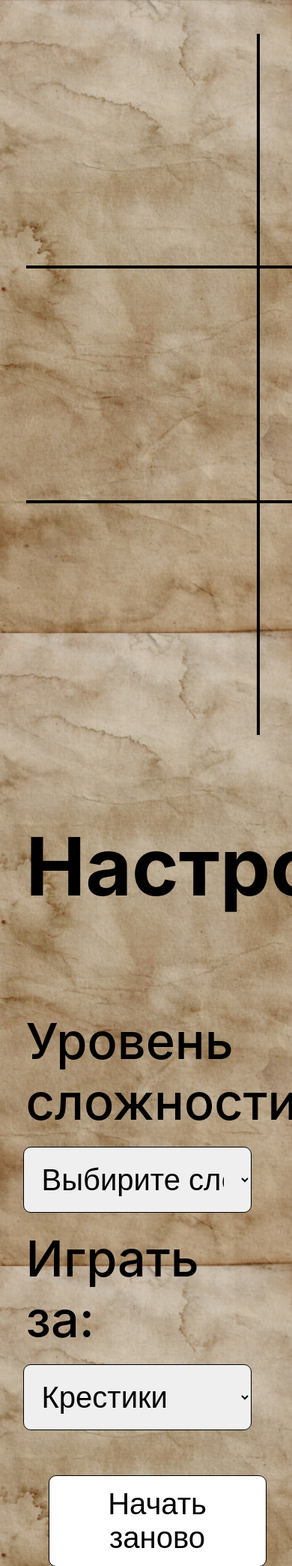
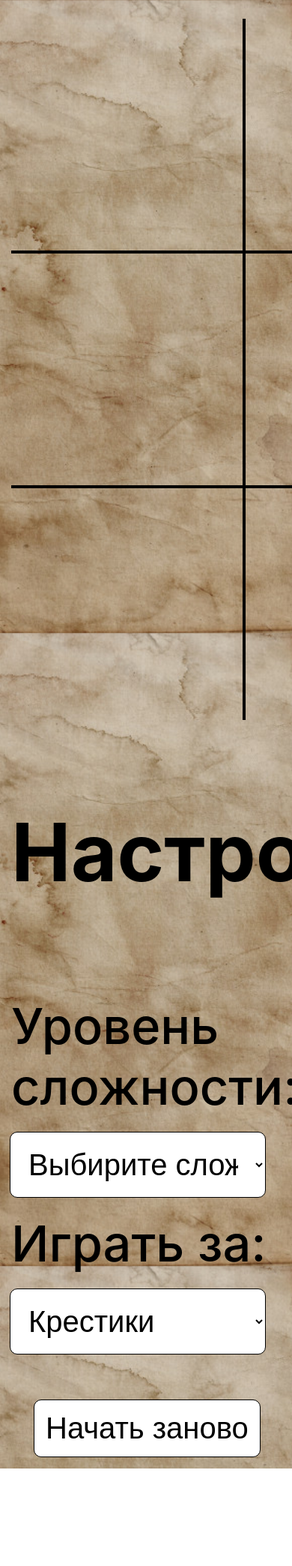
Before and after one commit to AglAnton/aglanton.github.io, a PHP site: page / in a window 390 px wide; the page is wider, and only the part inside the window is pictured. Shown: the top 2088 px of that part at 75% size. After the commit the page ends 1958 px from the top of that part, so only its background shows below. Run offline with PHP 8.4, Linux system fonts and the light colour scheme.

Commit message:
Update style.css

```diff
--- a/tic-tac-toe/css/style.css
+++ b/tic-tac-toe/css/style.css
@@ -102,7 +102,7 @@ select {
 
 @media only screen and (max-width: 1080px){
 	body {
-		padding: 25px 15px 0 15px;
+		margin: 25px 15px 15px 15px;
 	}
 
 	#forma {
@@ -121,6 +121,7 @@ select {
 	select {
 		font-size: 40px;
 		padding: 20px;
+		background-color: #fff;
 	}
 
 	button {
```
